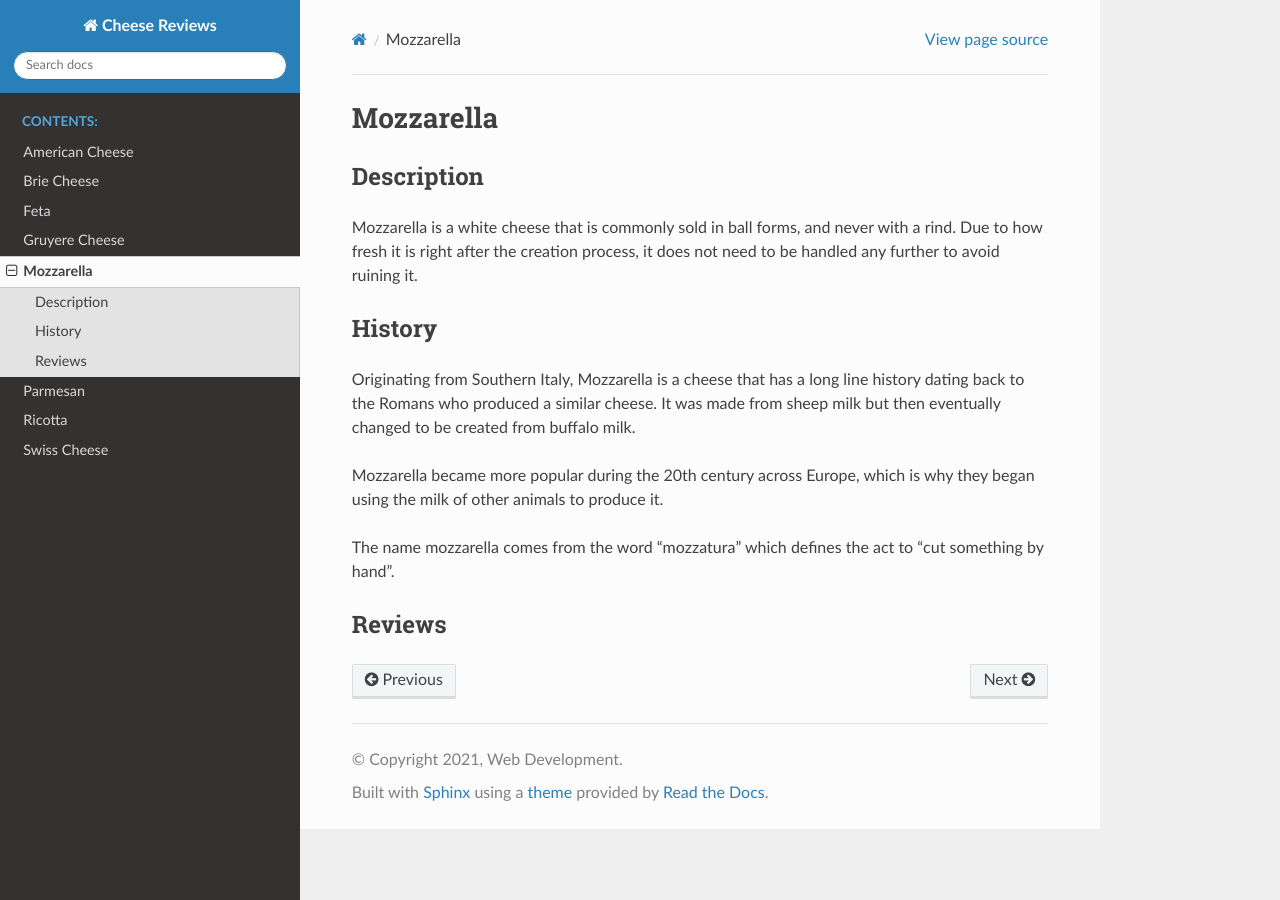
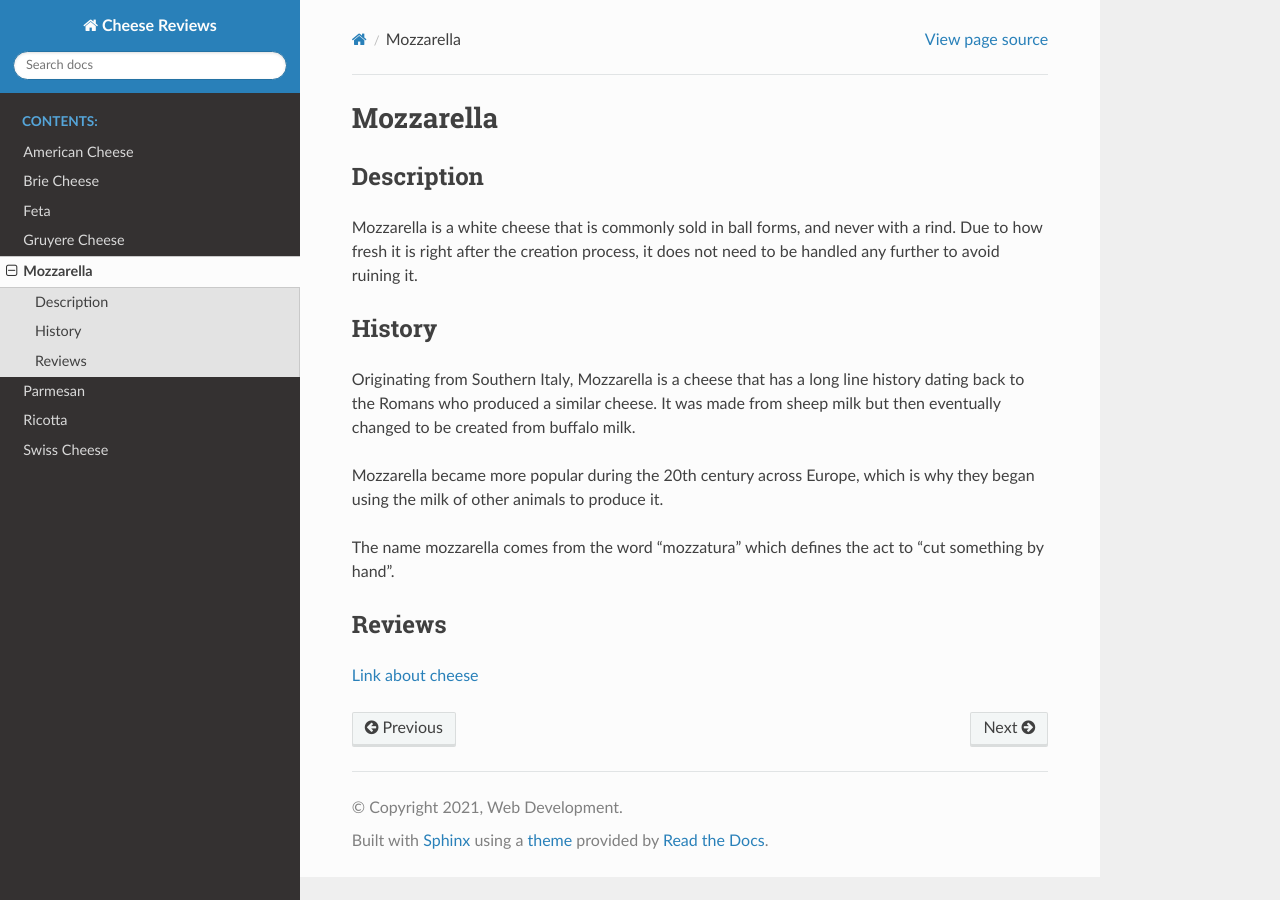
Before and after one commit to BWilb/Cheese_Reviews, a Sphinx documentation site: the page built from source/mozzarella/index.rst, in a window 1280 px wide. Built offline with Sphinx 7.4.7 and the Read the Docs theme 2.0.0, drawn with Linux system fonts in a browser that asks for light colours.

Commit message:
Add link to Mozza.

```diff
--- a/source/mozzarella/index.rst
+++ b/source/mozzarella/index.rst
@@ -26,3 +26,4 @@ The name mozzarella comes from the word "mozzatura" which defines the act to
 
 Reviews
 -------
+`Link about cheese <https://sallybernstein.com/food/single-articles/mozzarella.html>`_
```
